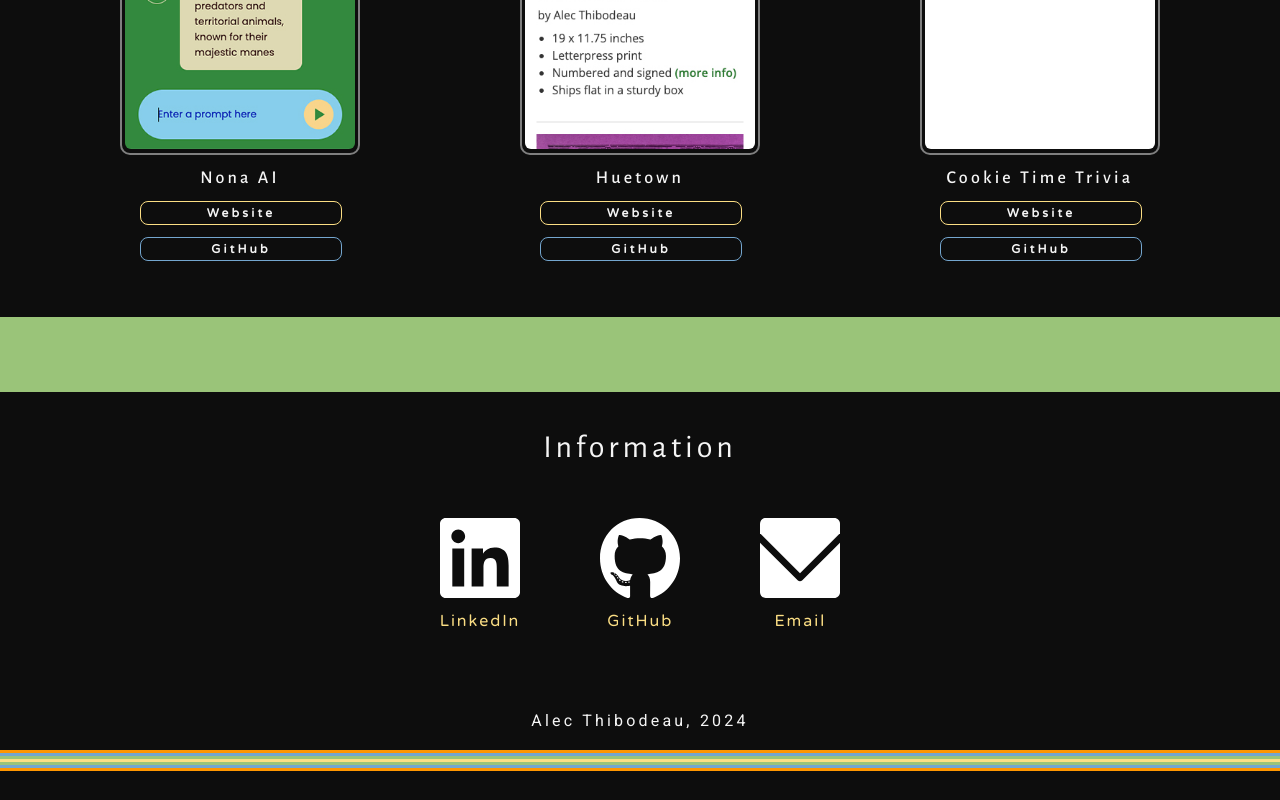
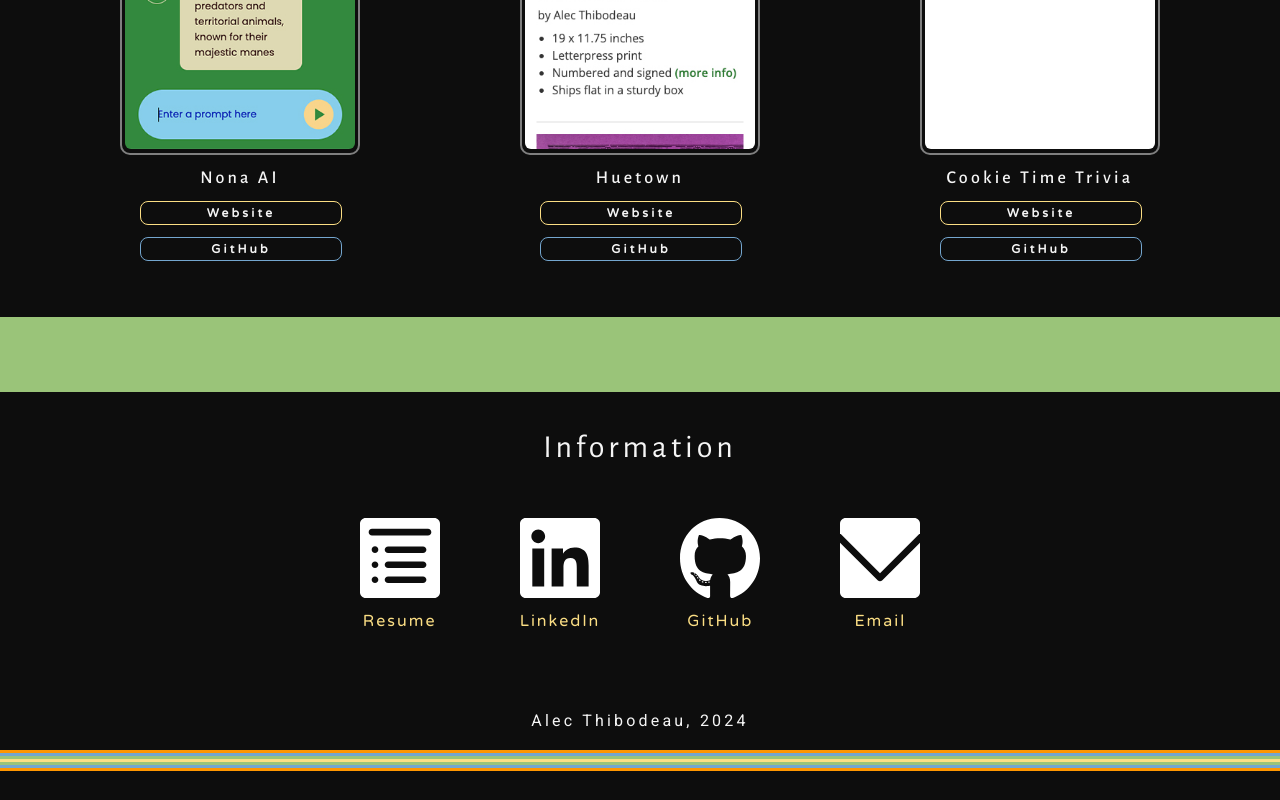
Before and after one commit to alecthibodeau/alecthibodeau.github.io, a React (Create React App) app: page / in a window 1280 px wide. Shown: the part 1919-2719 px from the top of the page. Built offline with nearby package versions, Linux system fonts and the light colour scheme.

Commit message:
Update constants file to display resume link icon

```diff
--- a/src/constants.ts
+++ b/src/constants.ts
@@ -20,6 +20,7 @@ import ticTacToe from './assets/images/mobile_screenshot_tic_tac_toe.jpg';
 import iconEmail from './assets/images/icon_solid_email.svg';
 import iconLinkedIn from './assets/images/icon_solid_linkedin.svg';
 import iconGitHub from './assets/images/icon_solid_github.svg';
+import iconResume from './assets/images/icon_solid_resume.svg';
 
 const hypertextReference = {
   artPortfolio: 'https://alecthibodeau.com',
@@ -29,7 +30,8 @@ const hypertextReference = {
   huetown: 'https://huetown.com',
   linkedIn: 'https://www.linkedin.com/in/alecthibodeau',
   nonaAi: 'https://alect.me/nona-ai',
-  mailTo: 'mailto:alec@alect.me'
+  mailTo: 'mailto:alec@alect.me',
+  pdfResumeView: 'https://github.com/alecthibodeau/resource-library/blob/main/assets/resume/alec_thibodeau_resume_web.pdf'
 };
 
 const sections = {
@@ -127,6 +129,11 @@ const projectItems: ProjectItem[] = [
 
 const informationItems: InformationItem[] = [
   {
+    name: 'Resume',
+    href: hypertextReference.pdfResumeView,
+    image: iconResume
+  },
+  {
     name: 'LinkedIn',
     href: hypertextReference.linkedIn,
     image: iconLinkedIn
```
